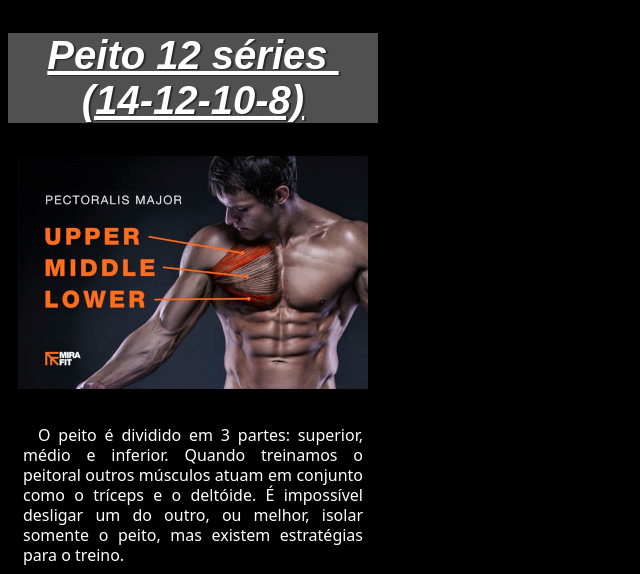
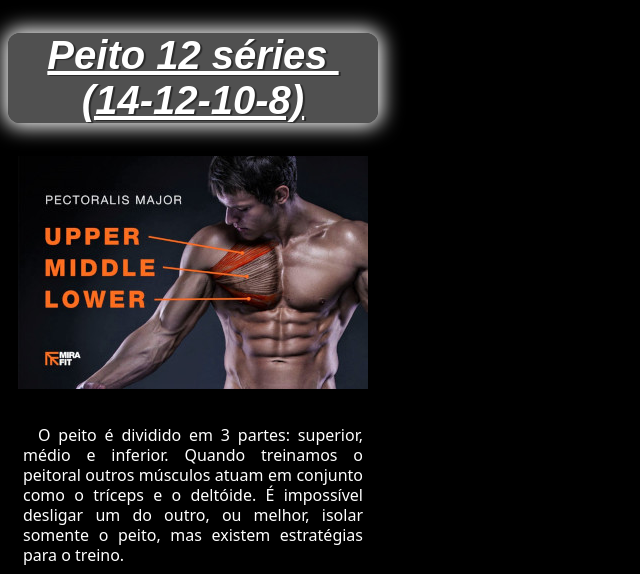
Before and after one commit to RicardoFerreira47/treino-academia, a plain HTML site: page treinoa.html in a window 1280 px wide. Shown: the top 574 px of the page, without its empty margins (0-640 px from the left). Drawn offline with Linux system fonts and the light colour scheme.

Commit message:
Update style.css

```diff
--- a/style.css
+++ b/style.css
@@ -29,6 +29,8 @@ section>div>h1{
     background-color: rgba(128, 128, 128, 0.625);
     text-shadow: 2px 1px 1px rgba(0, 0, 0, 0.486);
     color: white;
+    border-radius: 12px;
+    box-shadow: 0px 0px 20px 4px rgb(255, 255, 255);
 
 }
 
```
